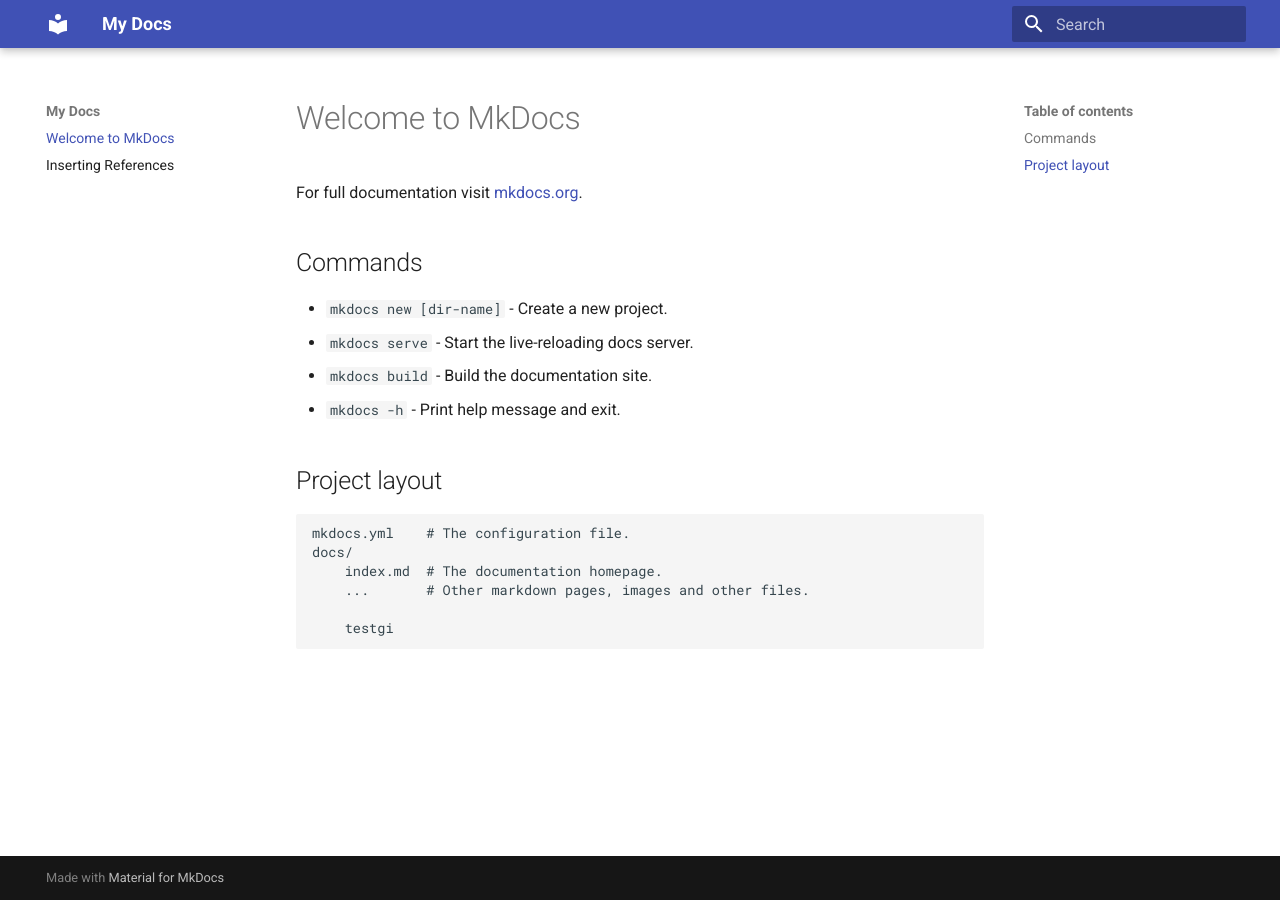
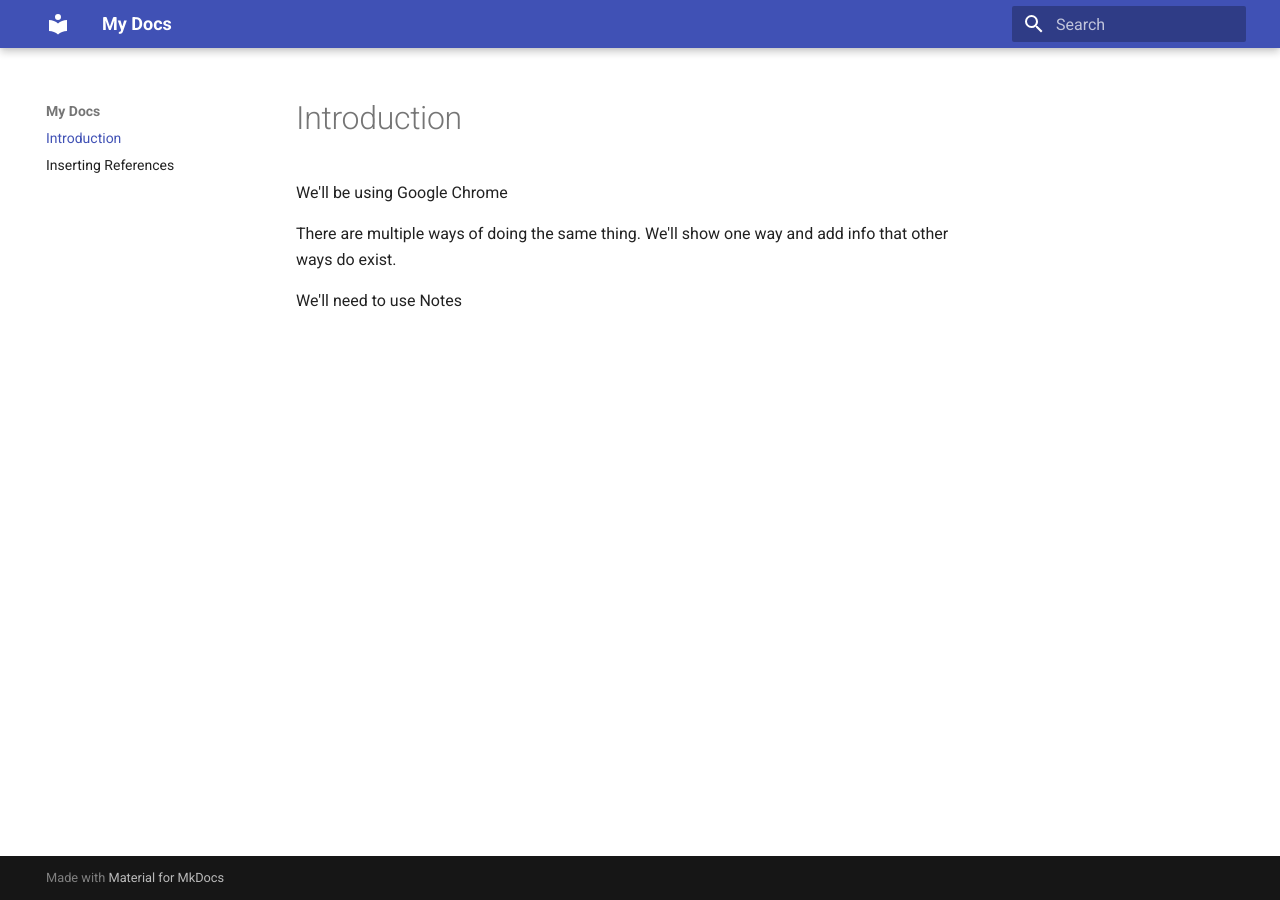
Before and after one commit to SamLee77/sam-test-2025, an MkDocs documentation site: the page built from docs/index.md, in a window 1280 px wide. Built offline with MkDocs 1.6.1 and Material for MkDocs 9.7.7, drawn with Linux system fonts in a browser that asks for light colours.

Commit message:
files saved

```diff
--- a/docs/index.md
+++ b/docs/index.md
@@ -1,19 +1,7 @@
-# Welcome to MkDocs
+# Introduction
 
-For full documentation visit [mkdocs.org](https://www.mkdocs.org).
+We'll be using Google Chrome
 
-## Commands
+There are multiple ways of doing the same thing. We'll show one way and add info that other ways do exist.
 
-* `mkdocs new [dir-name]` - Create a new project.
-* `mkdocs serve` - Start the live-reloading docs server.
-* `mkdocs build` - Build the documentation site.
-* `mkdocs -h` - Print help message and exit.
-
-## Project layout
-
-    mkdocs.yml    # The configuration file.
-    docs/
-        index.md  # The documentation homepage.
-        ...       # Other markdown pages, images and other files.
-
-        testgi
+We'll need to use Notes
```
Also changed, not shown: docs/References.md (+2 -3 lines).
